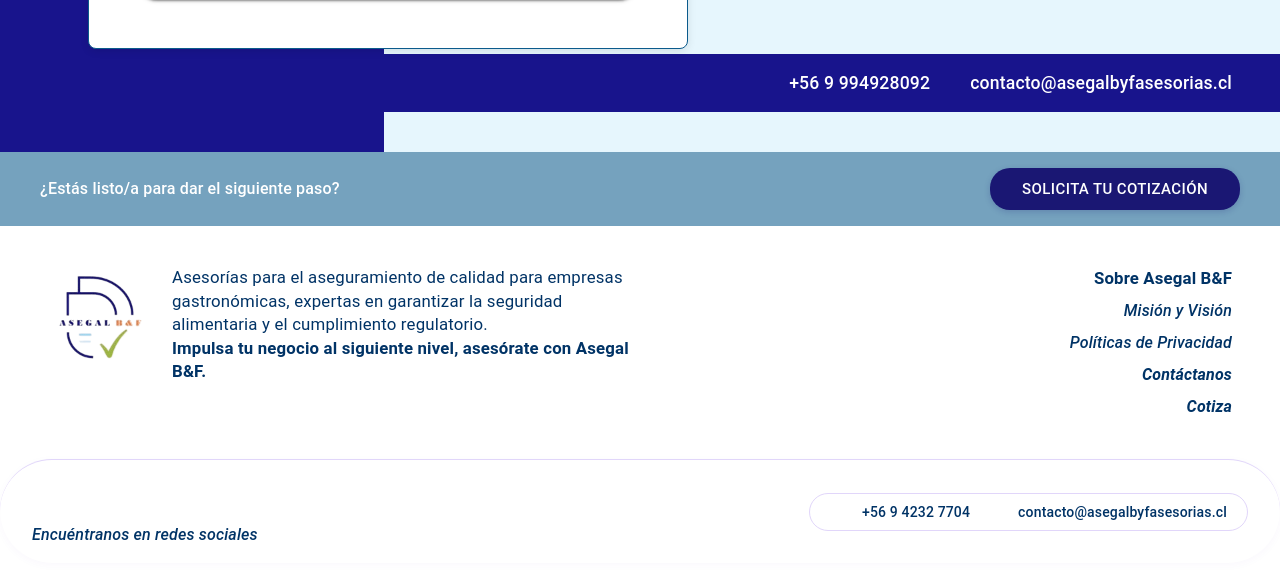
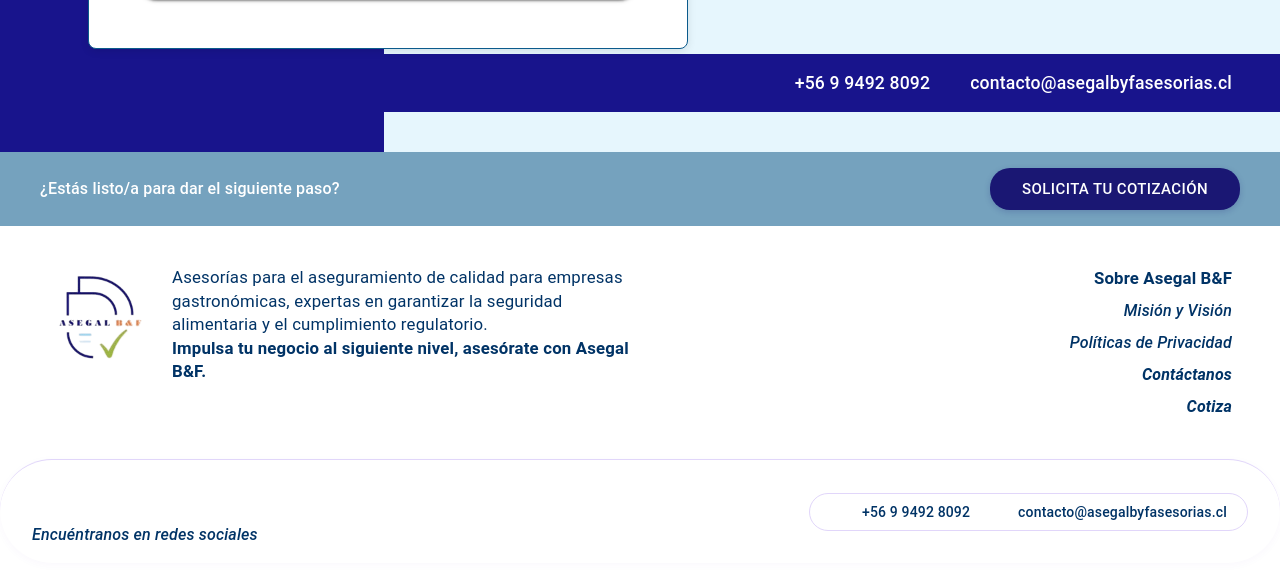
Before and after one commit to PauFugit/FS-ASEGAL, a Next.js app: page /contacto in a window 1280 px wide. Shown: the part 1183-1755 px from the top of the page. Built offline with nearby package versions, Linux system fonts and the light colour scheme; some icons are missing.

Commit message:
fix number

```diff
--- a/src/components/ContactoSection.jsx
+++ b/src/components/ContactoSection.jsx
@@ -322,7 +322,7 @@ function ContactoSection() {
             variant="body1"
             sx={{ fontWeight: 500, fontSize: { xs: '1rem', sm: '1.1rem' } }}
           >
-            +56 9 994928092
+            +56 9 9492 8092
           </Typography>
         </Box>
         <Box sx={{ display: 'flex', alignItems: 'center', color: '#fff', gap: 1 }}>
--- a/src/components/FloatingButtons.jsx
+++ b/src/components/FloatingButtons.jsx
@@ -5,7 +5,7 @@ import KeyboardArrowUpIcon from '@mui/icons-material/KeyboardArrowUp';
 
 const FloatingButtons = () => {
   // Configuración WhatsApp
-  const phoneNumber = '569994928092';
+  const phoneNumber = '56994928092';
   const whatsappUrl = `https://wa.me/${phoneNumber}?text=${encodeURIComponent('Hola, tengo una consulta')}`;
 
   // Configuración Scroll to Top
--- a/src/components/Footer.jsx
+++ b/src/components/Footer.jsx
@@ -178,7 +178,7 @@ function Footer() {
         >
           <PhoneIcon sx={{ color: '#003366', fontSize: 20 }} />
           <Typography variant="body2" sx={{ color: '#003366', fontWeight: 500 }}>
-            +56 9 4232 7704
+            +56 9 9492 8092
           </Typography>
           <EmailIcon sx={{ color: '#003366', fontSize: 20, ml: 2 }} />
           <Typography variant="body2" sx={{ color: '#003366', fontWeight: 500 }}>
--- a/src/components/WhatsappButton.jsx
+++ b/src/components/WhatsappButton.jsx
@@ -4,7 +4,7 @@ import WhatsAppIcon from '@mui/icons-material/WhatsApp';
 
 const WhatsAppButton = () => {
   // Reemplaza con tu número de WhatsApp (elimina espacios, guiones, etc.)
-  const phoneNumber = '+569994928092';
+  const phoneNumber = '+56994928092';
   const message = 'Hola, tengo una consulta sobre sus servicios';
 
   const whatsappUrl = `https://wa.me/${phoneNumber}?text=${encodeURIComponent(message)}`;
```
